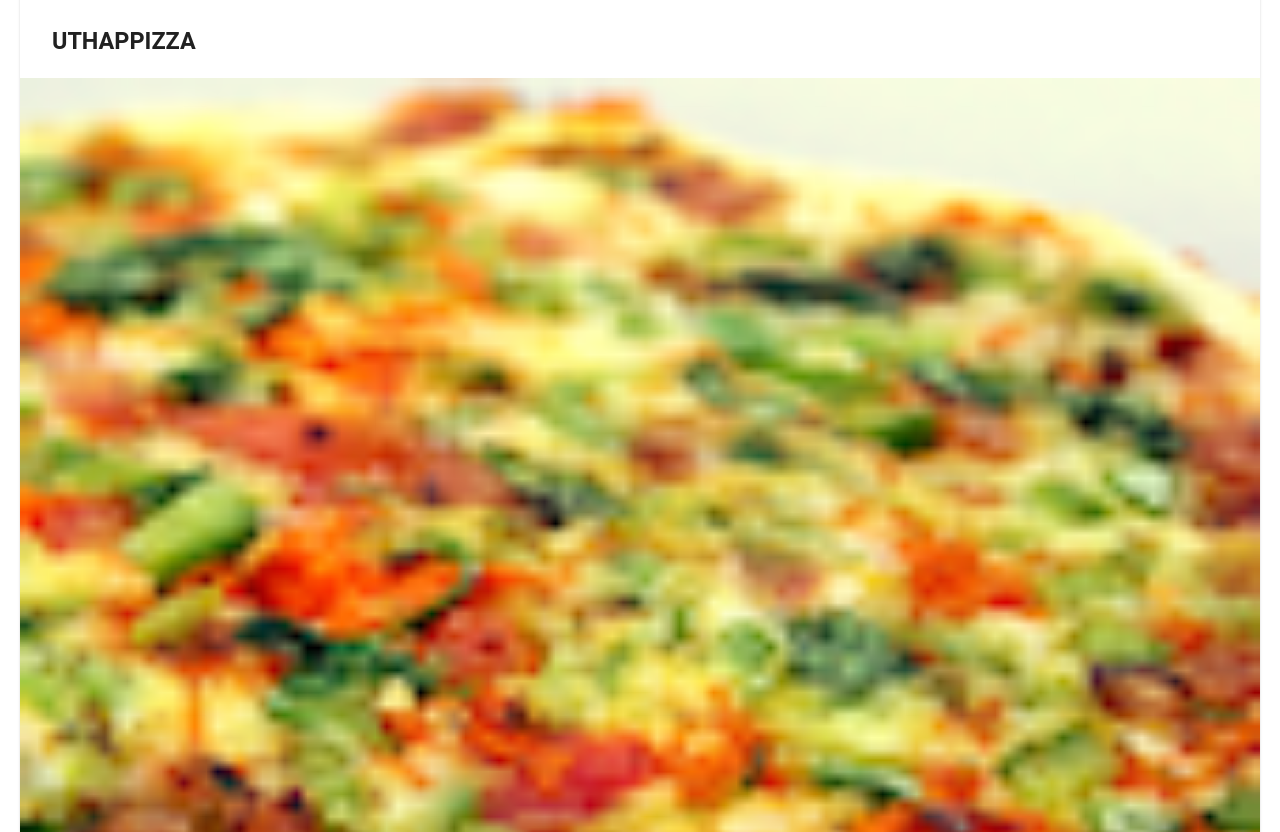
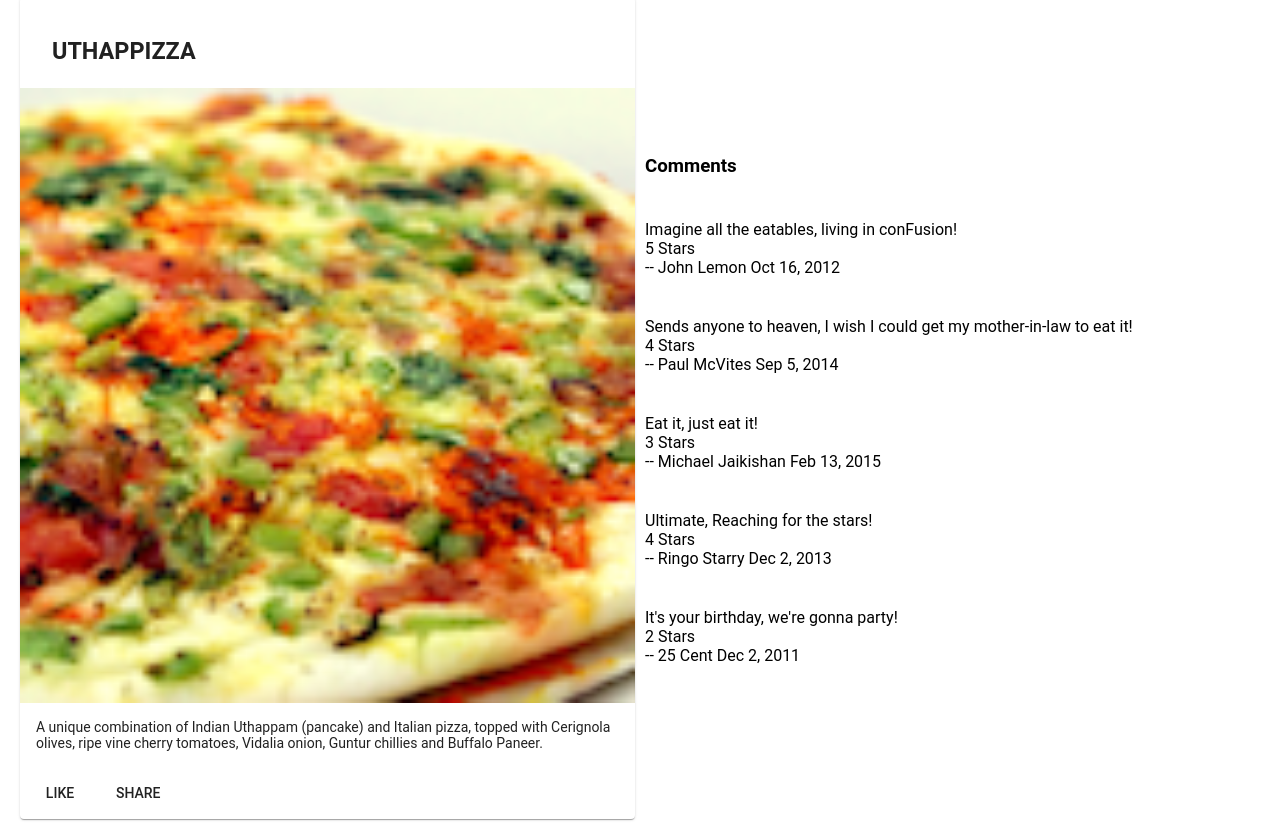
Before and after one commit to poorvi25/Angular, an Angular app: page / in a window 1280 px wide. Shown: the part 587-1419 px from the top of the page. Built offline with nearby package versions, Linux system fonts and the light colour scheme.

Commit message:
Assignment work

```diff
--- a/src/app/app.component.html
+++ b/src/app/app.component.html
@@ -1,2 +1,3 @@
 <mat-toolbar color="primary"><span>Ristorante Con Fusion</span> </mat-toolbar>
 <app-menu></app-menu>
+<app-dishdetail></app-dishdetail>
--- a/src/app/app.module.ts
+++ b/src/app/app.module.ts
@@ -10,11 +10,13 @@
 import { AppComponent } from './app.component';
 import 'hammerjs';
 import { MenuComponent } from './menu/menu.component';
+import { DishdetailComponent } from './dishdetail/dishdetail.component';
 
 @NgModule({
   declarations: [
     AppComponent,
-    MenuComponent
+    MenuComponent,
+    DishdetailComponent
   ],
   imports: [
     BrowserModule,
--- /dev/null
+++ b/src/app/dishdetail/dishdetail.component.html
@@ -0,0 +1,39 @@
+<div class="container"
+    fxLayout="row"
+    fxLayout.sm="column"
+    fxLayout.xs="column"
+    fxLayoutAlign.gt-md="space-around center"
+    fxLayoutGap="10px"
+    fxLayoutGap.xs="0">
+
+
+  <div fxFlex *ngIf="dish">
+    <mat-card>
+      <mat-card-header>
+        <mat-card-title>
+          <h3>{{dish.name | uppercase}}</h3>
+        </mat-card-title>
+      </mat-card-header>
+      <img mat-card-image src={{dish.image}} alt={{dish.name}}>
+      <mat-card-content>
+        <p>{{dish.description}}
+        </p>
+      </mat-card-content>
+      <mat-card-actions>
+        <button mat-button>LIKE</button>
+        <button mat-button>SHARE</button>
+      </mat-card-actions>
+    </mat-card>
+  </div>
+
+  <div fxFlex *ngIf="dish">
+      <h3>Comments</h3>
+    <mat-list *ngFor="let comment of dish.comments">
+      <p>{{comment.comment}}
+      <br>{{comment.rating}} Stars
+      <br>-- {{comment.author}} {{comment.date| date}}</p>
+      </mat-list>
+
+
+</div>
+</div>
--- /dev/null
+++ b/src/app/dishdetail/dishdetail.component.ts
@@ -0,0 +1,58 @@
+import { Component, OnInit } from '@angular/core';
+import { Dish } from '../shared/dish';
+const DISH = {
+  id: '0',
+  name: 'Uthappizza',
+  image: '/assets/images/uthappizza.png',
+  category: 'mains',
+  featured: true,
+  label: 'Hot',
+  price: '4.99',
+  // tslint:disable-next-line:max-line-length
+  description: 'A unique combination of Indian Uthappam (pancake) and Italian pizza, topped with Cerignola olives, ripe vine cherry tomatoes, Vidalia onion, Guntur chillies and Buffalo Paneer.',
+  comments: [
+       {
+           rating: 5,
+           comment: 'Imagine all the eatables, living in conFusion!',
+           author: 'John Lemon',
+           date: '2012-10-16T17:57:28.556094Z'
+       },
+       {
+           rating: 4,
+           comment: 'Sends anyone to heaven, I wish I could get my mother-in-law to eat it!',
+           author: 'Paul McVites',
+           date: '2014-09-05T17:57:28.556094Z'
+       },
+       {
+           rating: 3,
+           comment: 'Eat it, just eat it!',
+           author: 'Michael Jaikishan',
+           date: '2015-02-13T17:57:28.556094Z'
+       },
+       {
+           rating: 4,
+           comment: 'Ultimate, Reaching for the stars!',
+           author: 'Ringo Starry',
+           date: '2013-12-02T17:57:28.556094Z'
+       },
+       {
+           rating: 2,
+           comment: 'It\'s your birthday, we\'re gonna party!',
+           author: '25 Cent',
+           date: '2011-12-02T17:57:28.556094Z'
+       }
+   ]
+};
+@Component({
+  selector: 'app-dishdetail',
+  templateUrl: './dishdetail.component.html',
+  styleUrls: ['./dishdetail.component.css']
+})
+export class DishdetailComponent implements OnInit {
+  dish = DISH;
+  constructor() { }
+
+  ngOnInit() {
+  }
+
+}
--- a/src/app/menu/menu.component.html
+++ b/src/app/menu/menu.component.html
@@ -16,23 +16,7 @@
           </mat-grid-tile-footer>
         </mat-grid-tile>
       </mat-grid-list>
+
     </div>
-    <div fxFlex *ngIf="selectedDish">
-      <mat-card>
-        <mat-card-header>
-          <mat-card-title>
-            <h3>{{selectedDish.name | uppercase}}</h3>
-          </mat-card-title>
-        </mat-card-header>
-        <img mat-card-image src={{selectedDish.image}} alt={{selectedDish.name}}>
-        <mat-card-content>
-          <p>{{selectedDish.description}}
-          </p>
-        </mat-card-content>
-        <mat-card-actions>
-          <button mat-button>LIKE</button>
-          <button mat-button>SHARE</button>
-        </mat-card-actions>
-      </mat-card>
-    </div>
+
   </div>
```
Also changed, not shown: src/app/dishdetail/dishdetail.component.css (added), 1 other file (tests, documents, lock files or other folders).
